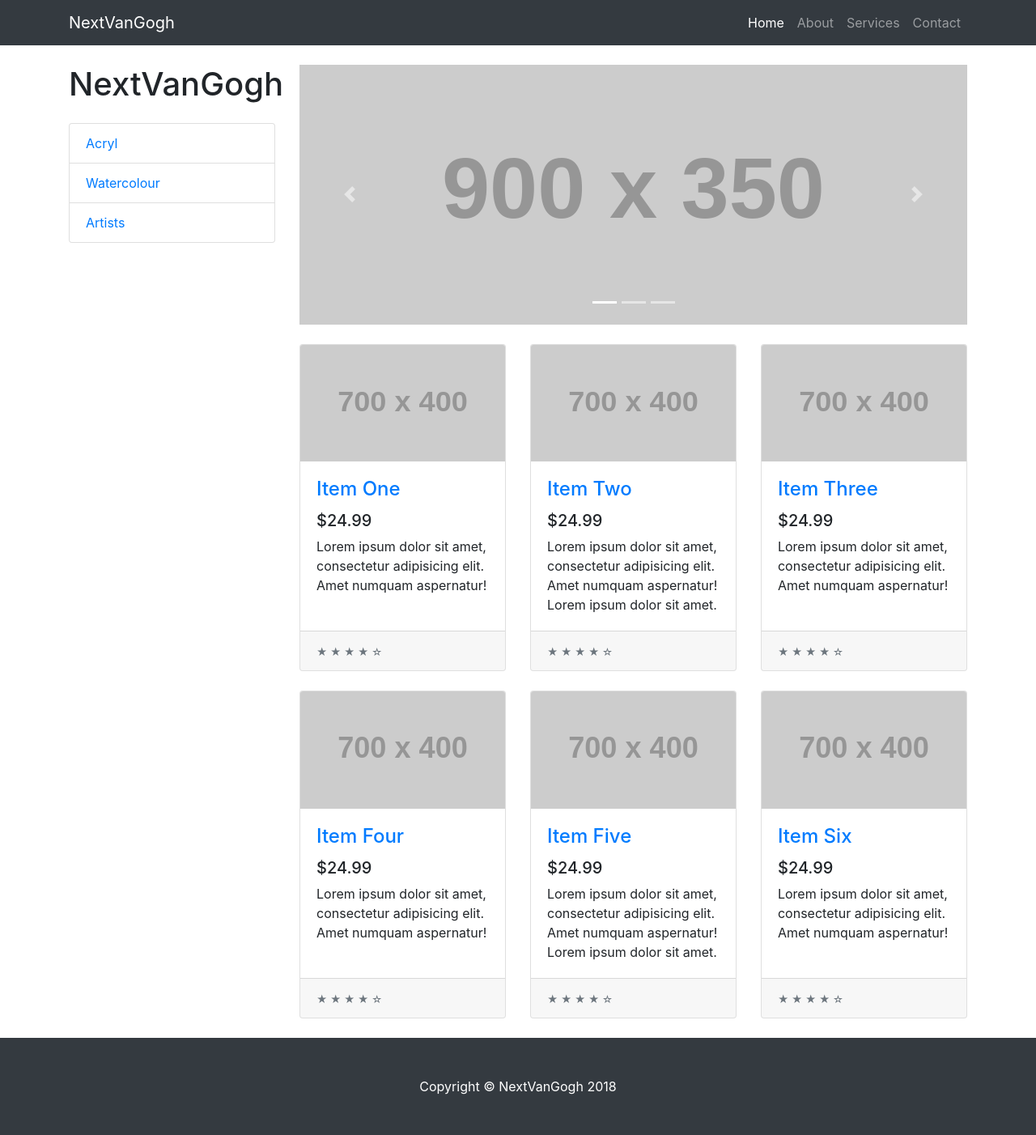
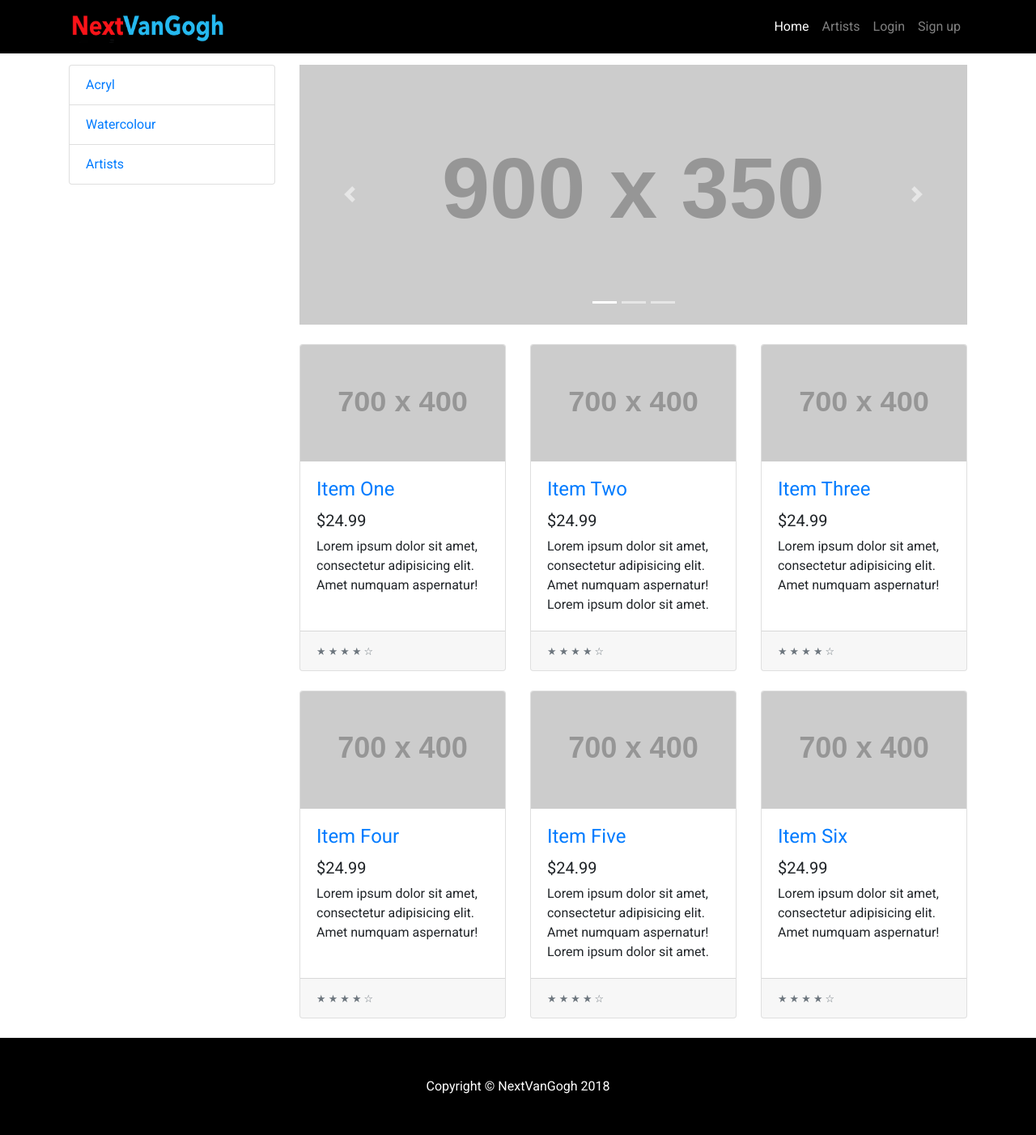
Before and after one commit to norasnora/nvg-python, a Flask app: page / in a window 1280 px wide. Shown: the whole page at 81% size. Run offline with Flask 2, Linux system fonts and the light colour scheme; grey boxes labelled with a size stand in for pictures from a placeholder-image service; some libraries are stand-ins or nearby versions.

Commit message:
login/signup

```diff
--- a/server.py
+++ b/server.py
@@ -1,4 +1,4 @@
-from flask import Flask, render_template, request, jsonify
+from flask import Flask, render_template, request, jsonify, redirect
 import json, sys
 import sqlite3 as lite
 
@@ -27,10 +27,36 @@ finally:
 
 app = Flask(__name__, static_url_path='/static')
 
+def redirect_url(default='index'):
+    return request.args.get('next') or \
+           request.referrer or \
+           url_for(default)
+
+
 @app.route("/")
 def index():
     page_name = "index"
     return render_template('%s.html' % page_name)
 
+@app.route("/login", methods=['POST'])
+def login():
+    uname = request.form['user']
+    pwd = request.form['pass']
+    ###TO DO CHECK IF EXISTS IN TABLE AND RETURN USER
+    return redirect(redirect_url())
+
+@app.route("/signup", methods=['POST'])
+def signup():
+    fname = request.form['fname']
+    lname = request.form['lname']
+    uname = request.form['user2']
+    pwd = request.form['pass2']
+    address = request.form['address']
+    city = request.form['city']
+    country = request.form['country']
+    ### DO INSERT STATEMENT INTO RTIST TABLE
+    return redirect(redirect_url())
+
+
 if __name__ == "__main__":
     app.run()
--- a/static/style.css
+++ b/static/style.css
@@ -6,6 +6,10 @@
 
 body {
   padding-top: 54px;
+  font-family: 'Roboto', sans-serif!important;
+}
+.navbar-dark{
+	background-color: #000;
 }
 
 @media (min-width: 992px) {
--- a/templates/index.html
+++ b/templates/index.html
@@ -8,22 +8,23 @@
     <meta name="description" content="">
     <meta name="author" content="">
 
-    <title>NextVAnGogh</title>
+    <title>NextVanGogh</title>
 
     <!-- Bootstrap core CSS -->
     <link href="../static/bootstrap.min.css" rel="stylesheet">
 
     <!-- Custom styles for this template -->
     <link href="../static/style.css" rel="stylesheet">
+    <link href="https://fonts.googleapis.com/css?family=Roboto" rel="stylesheet">
 
   </head>
 
   <body>
 
     <!-- Navigation -->
-    <nav class="navbar navbar-expand-lg navbar-dark bg-dark fixed-top">
+    <nav class="navbar navbar-expand-lg navbar-dark bg-dark fixed-top" style="background-color:#000!important;">
       <div class="container">
-        <a class="navbar-brand" href="#">NextVanGogh</a>
+        <a class="navbar-brand" href="#"><img src="../static/logo.png" width=200 height=40></a>
         <button class="navbar-toggler" type="button" data-toggle="collapse" data-target="#navbarResponsive" aria-controls="navbarResponsive" aria-expanded="false" aria-label="Toggle navigation">
           <span class="navbar-toggler-icon"></span>
         </button>
@@ -35,13 +36,13 @@
               </a>
             </li>
             <li class="nav-item">
-              <a class="nav-link" href="#">About</a>
+              <a class="nav-link" href="#">Artists</a>
             </li>
             <li class="nav-item">
-              <a class="nav-link" href="#">Services</a>
+              <a class="nav-link" onclick="login()">Login</a>
             </li>
             <li class="nav-item">
-              <a class="nav-link" href="#">Contact</a>
+              <a  class="nav-link" onclick="signup()">Sign up</a>
             </li>
           </ul>
         </div>
@@ -55,7 +56,7 @@
 
         <div class="col-lg-3">
 
-          <h1 class="my-4">NextVanGogh</h1>
+          <h1 class="my-4"></h1>
           <div class="list-group">
             <a href="#" class="list-group-item">Acryl</a>
             <a href="#" class="list-group-item">Watercolour</a>
@@ -66,6 +67,58 @@
         <!-- /.col-lg-3 -->
 
         <div class="col-lg-9">
+
+        <div class="modal" id="login-modal" tabindex="-1" role="dialog">
+          <div class="modal-dialog" role="document">
+            <div class="modal-content">
+              <div class="modal-header">
+                <h5 class="modal-title">Log into your account</h5>
+                <button type="button" class="close" data-dismiss="modal" aria-label="Close">
+                  <span aria-hidden="true">&times;</span>
+                </button>
+              </div>
+              <form action="{{url_for('login')}}" method="POST">
+                  <div class="modal-body">
+                        <input type="text" class="form-control" name="user" placeholder="Username">
+                        <input type="password" class="form-control" name="pass" placeholder="Password">
+                  </div>
+                  <div class="modal-footer">
+                    <input type="submit" class="btn btn-primary" name="login" value="Login">
+                    <button type="button" class="btn btn-secondary" data-dismiss="modal">Close</button>
+                  </div>
+              </form>
+            </div>
+          </div>
+        </div>
+
+        <div class="modal" id="signup-modal" tabindex="-1" role="dialog">
+          <div class="modal-dialog" role="document">
+            <div class="modal-content">
+              <div class="modal-header">
+                <h5 class="modal-title">Sign up with NextVanGogh</h5>
+                <button type="button" class="close" data-dismiss="modal" aria-label="Close">
+                  <span aria-hidden="true">&times;</span>
+                </button>
+              </div>
+              <form action="{{url_for('signup')}}" method="POST">
+                  <div class="modal-body">
+                        <input type="text" class="form-control" name="fname" placeholder="First name">
+                        <input type="text" class="form-control" name="lname" placeholder="Last name">
+                        <input type="text" class="form-control" name="user2" placeholder="Username">
+                        <input type="password" class="form-control" name="pass2" placeholder="Password">
+                        <input type="text" class="form-control" name="address" placeholder="Address">
+                        <input type="text" class="form-control" name="city" placeholder="City">
+                        <input type="text" class="form-control" name="country" placeholder="Country">
+                  </div>
+                  <div class="modal-footer">
+                    <input type="submit" class="btn btn-primary" name="login" value="Sign up">
+                    <button type="button" class="btn btn-secondary" data-dismiss="modal">Close</button>
+                  </div>
+              </form>
+            </div>
+          </div>
+        </div>
+
 
           <div id="carouselExampleIndicators" class="carousel slide my-4" data-ride="carousel">
             <ol class="carousel-indicators">
@@ -205,7 +258,7 @@
     <!-- /.container -->
 
     <!-- Footer -->
-    <footer class="py-5 bg-dark">
+    <footer class="py-5 bg-dark" style="background-color:#000!important;">
       <div class="container">
         <p class="m-0 text-center text-white">Copyright &copy; NextVanGogh 2018</p>
       </div>
@@ -215,6 +268,42 @@
     <!-- Bootstrap core JavaScript -->
     <script src="../static/jquery.min.js"></script>
     <script src="../static/bootstrap.bundle.min.js"></script>
+    <script>
+        function login(){
+            $('#login-modal').modal('show');
+        }
+        function login2(){
+            $.ajax({
+                type:"GET",
+                url:'http://localhost:3000/login',
+                dataType:'json',
+                success:function(data){
+
+                },
+                error:function(jqXHR, textStatus, errorThrown) {
+                        //alert(jqXHR.status);
+                    }
+            });
+        }
+        function signup(){
+            $('#signup-modal').modal('show');
+        }
+        function signup2(){
+            $.ajax({
+                type:"GET",
+                url:'http://localhost:3000/signup',
+                dataType:'json',
+                success:function(data){
+
+                },
+                error:function(jqXHR, textStatus, errorThrown) {
+                        //alert(jqXHR.status);
+                    }
+            });
+        }
+
+
+    </script>
 
   </body>
 
```
Also changed, not shown: templates/login.html (added, +80 -0 lines), static/logo.png (added).
